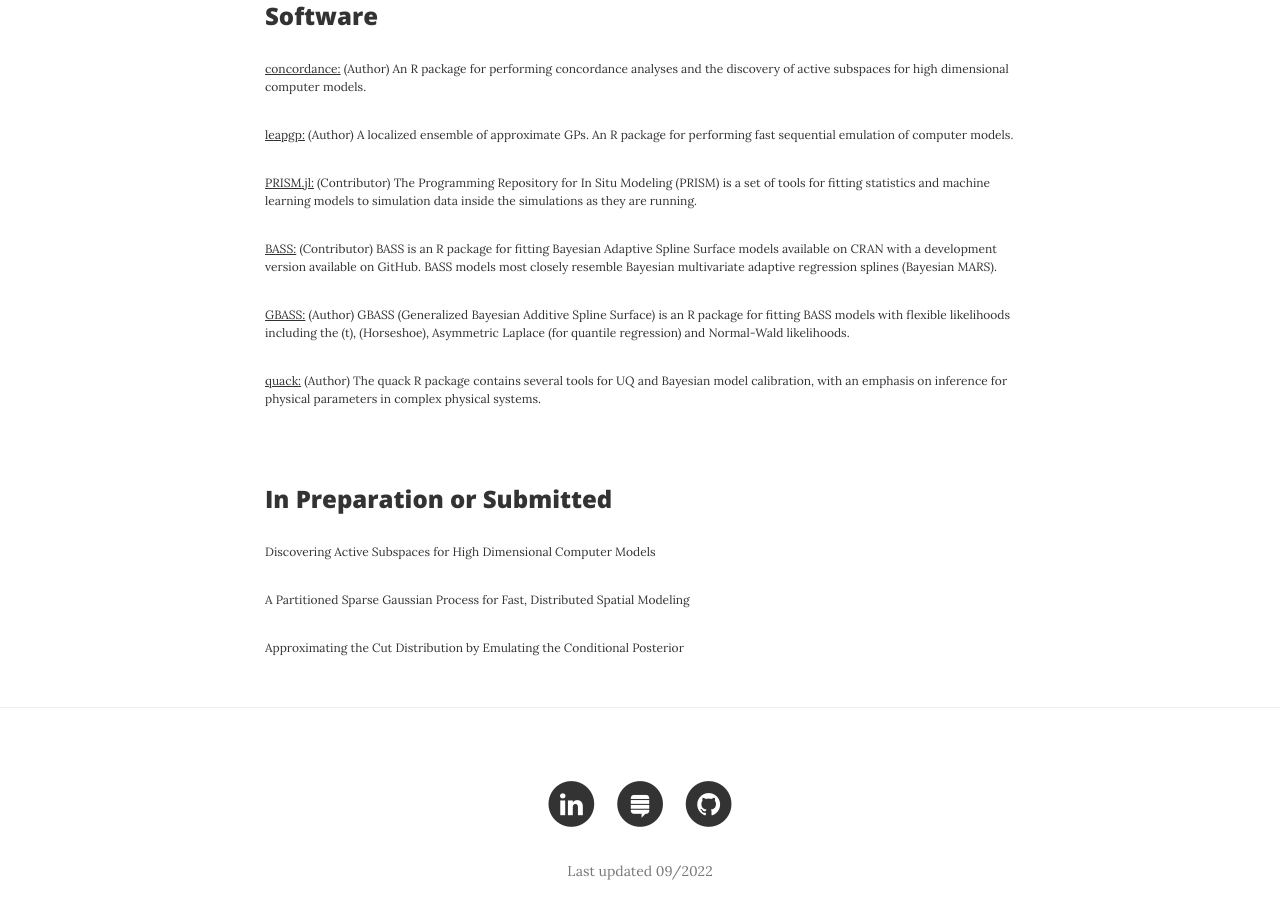
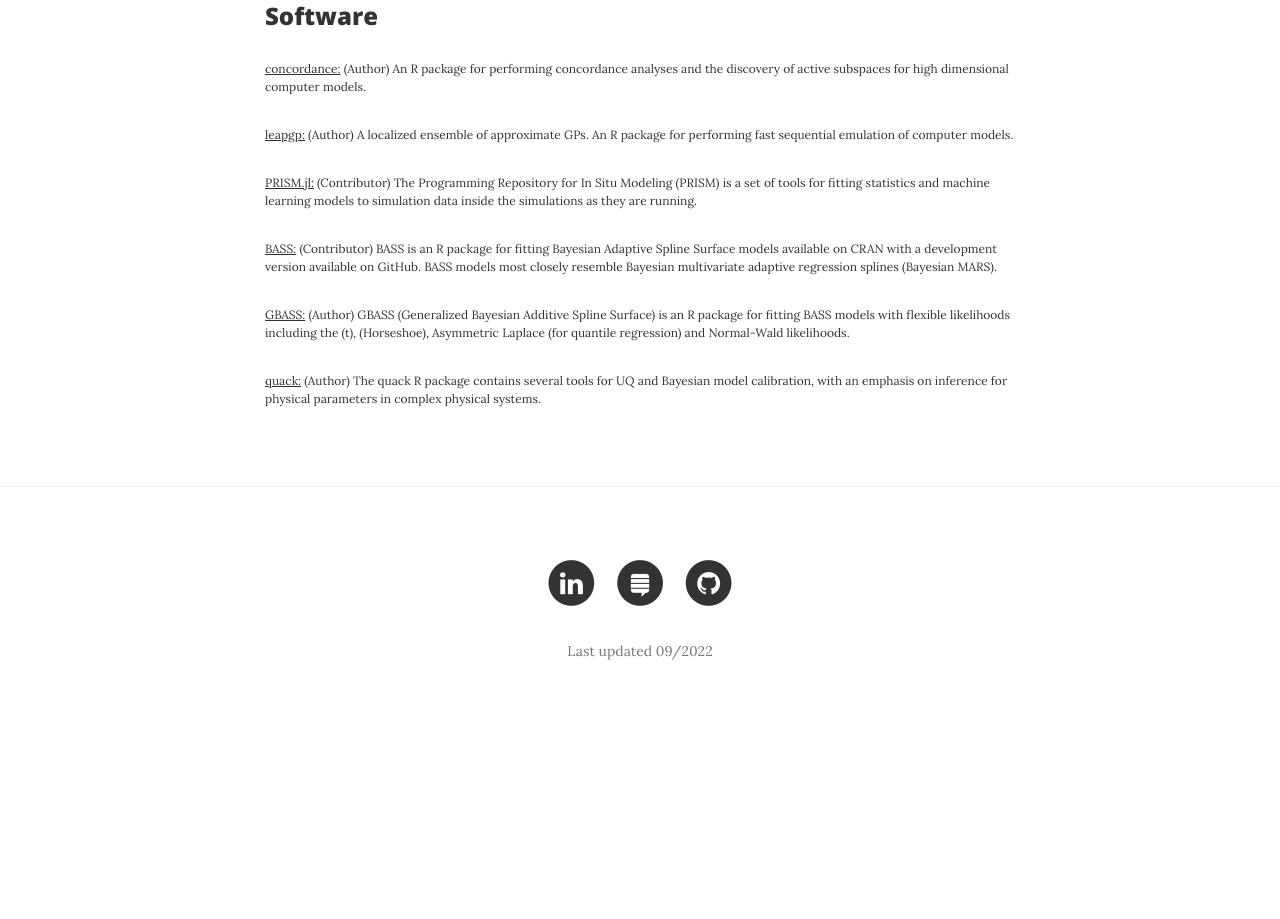
Before and after one commit to knrumsey/knrumsey.github.io, a website: page post.html in a window 1280 px wide. Shown: the part 1678-2597 px from the top of the page. After the commit the page ends 2405 px from the top, so only its background shows below. Drawn offline with nearby package versions, Linux system fonts and the light colour scheme.

Commit message:
removed in progresspapers

```diff
--- a/post.html
+++ b/post.html
@@ -119,12 +119,6 @@
 			<p style="font-size: 12px"> <a href="https://github.com/knrumsey/quack">quack:</a> (Author) The quack R package contains several tools for UQ and Bayesian model calibration, with an emphasis on inference for physical parameters in complex physical systems. </p>
 		</header>
 		<br>
-		<header>
-			<h3> In Preparation or Submitted </h3>
-			<p style="font-size: 12px"> Discovering Active Subspaces for High Dimensional Computer Models         </p>
-			<p style="font-size: 12px"> A Partitioned Sparse Gaussian Process for Fast, Distributed Spatial Modeling         </p>
-			<p style="font-size: 12px"> Approximating the Cut Distribution by Emulating the Conditional Posterior         </p>
-		</header>
 
 
             </div>
```
